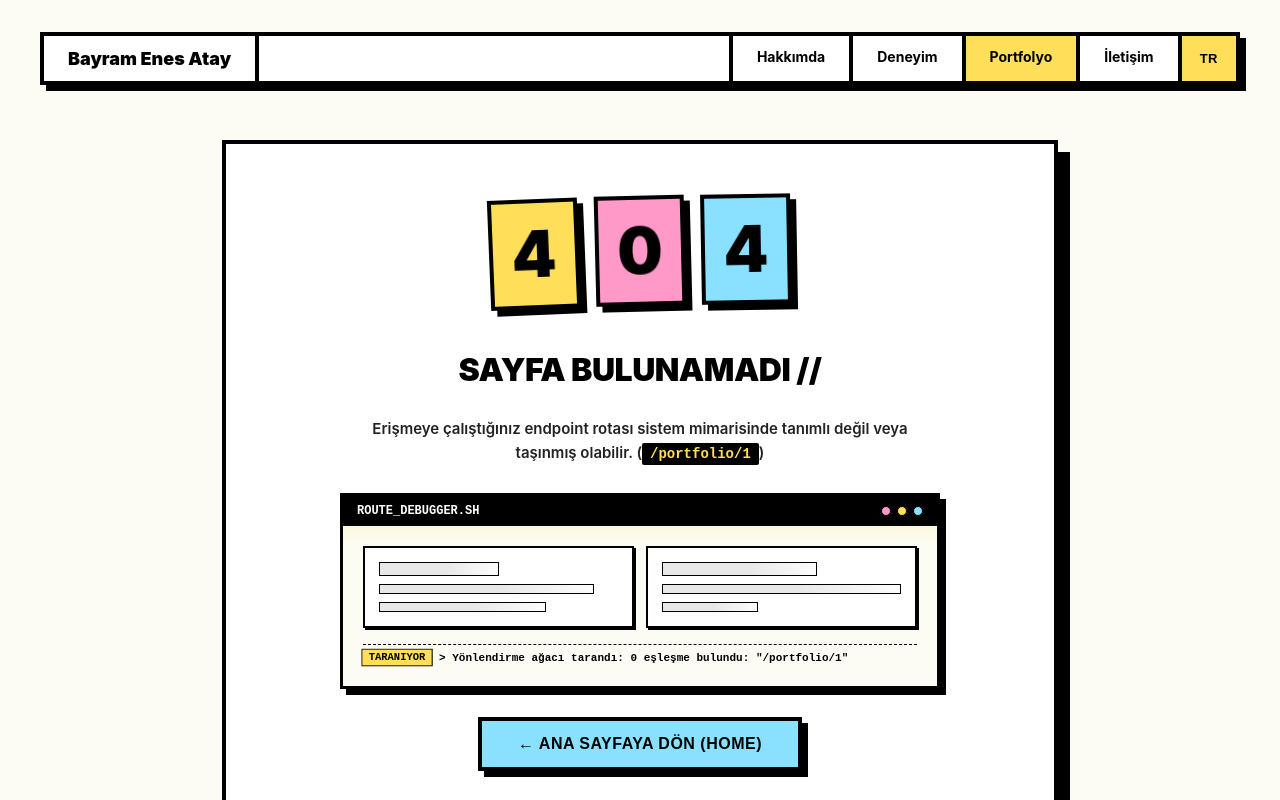
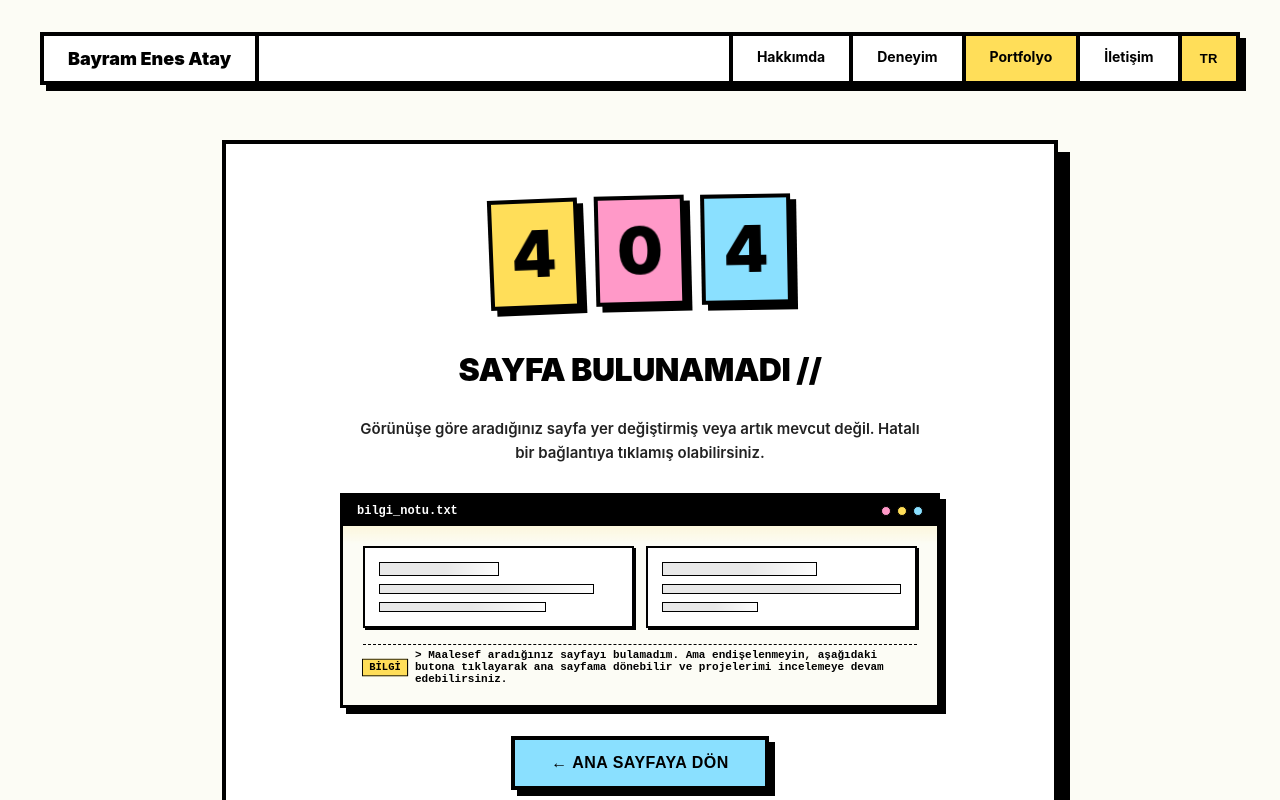
Before and after one commit to BayramEnesAtay/PortfolioProject, a React (Vite) app in the folder frontend/: page /portfolio/1 in a window 1280 px wide. Shown: the top 800 px of the page. Built offline with nearby package versions, Linux system fonts and the light colour scheme.

Commit message:
Update: update the notfound page

```diff
--- a/frontend/src/components/NotFound/NotFound.jsx
+++ b/frontend/src/components/NotFound/NotFound.jsx
@@ -1,4 +1,4 @@
-import { useLocation, useNavigate } from 'react-router-dom';
+import { useNavigate } from 'react-router-dom';
 import { useLanguage } from '../../context/LanguageContext';
 import {
   NotFoundContainer,
@@ -21,7 +21,6 @@ import {
 } from './NotFound.styles';
 
 const NotFound = () => {
-  const location = useLocation();
   const navigate = useNavigate();
   const { t } = useLanguage();
 
@@ -40,10 +39,10 @@ const NotFound = () => {
         </ErrorTitle>
 
         <ErrorDescription>
-          {t.notFound.description} (<code>{location.pathname}</code>)
+          {t.notFound.description}
         </ErrorDescription>
 
-        {/* İnteraktif Skeleton & Wireframe Simülasyon Paneli */}
+        {/* İnteraktif Skeleton & Wireframe Bilgi Paneli */}
         <WireframePanel>
           <WireframeHeader>
             <span>{t.notFound.scannerTitle}</span>
@@ -70,7 +69,7 @@ const NotFound = () => {
 
             <TerminalStatus>
               <StatusPill>{t.notFound.scanningPill}</StatusPill>
-              <span>&gt; {t.notFound.scannedStatus} "{location.pathname}"</span>
+              <span>{t.notFound.scannedStatus}</span>
             </TerminalStatus>
           </WireframeBody>
         </WireframePanel>
--- a/frontend/src/data/translations.js
+++ b/frontend/src/data/translations.js
@@ -114,11 +114,11 @@ export const translations = {
     },
     notFound: {
       title: "Sayfa Bulunamadı //",
-      description: "Erişmeye çalıştığınız endpoint rotası sistem mimarisinde tanımlı değil veya taşınmış olabilir.",
-      scannerTitle: "ROUTE_DEBUGGER.SH",
-      scanningPill: "TARANIYOR",
-      scannedStatus: "Yönlendirme ağacı tarandı: 0 eşleşme bulundu:",
-      homeBtn: "← Ana Sayfaya Dön (Home)"
+      description: "Görünüşe göre aradığınız sayfa yer değiştirmiş veya artık mevcut değil. Hatalı bir bağlantıya tıklamış olabilirsiniz.",
+      scannerTitle: "bilgi_notu.txt",
+      scanningPill: "BİLGİ",
+      scannedStatus: "> Maalesef aradığınız sayfayı bulamadım. Ama endişelenmeyin, aşağıdaki butona tıklayarak ana sayfama dönebilir ve projelerimi incelemeye devam edebilirsiniz.",
+      homeBtn: "← Ana Sayfaya Dön"
     },
     transition: {
       loading: "Yükleniyor //",
@@ -246,10 +246,10 @@ export const translations = {
     },
     notFound: {
       title: "Page Not Found //",
-      description: "The requested route endpoint does not exist in the system architecture or may have moved.",
-      scannerTitle: "ROUTE_DEBUGGER.SH",
-      scanningPill: "SCANNING",
-      scannedStatus: "Router tree scanned: 0 match found for:",
+      description: "It looks like the page you are looking for has moved or no longer exists. You might have followed a broken link.",
+      scannerTitle: "info_note.txt",
+      scanningPill: "NOTE",
+      scannedStatus: "> Unfortunately I couldn't find the page you are looking for. Don't worry, you can return to my home page using the button below and continue exploring my projects.",
       homeBtn: "← Back to Home"
     },
     transition: {
```
